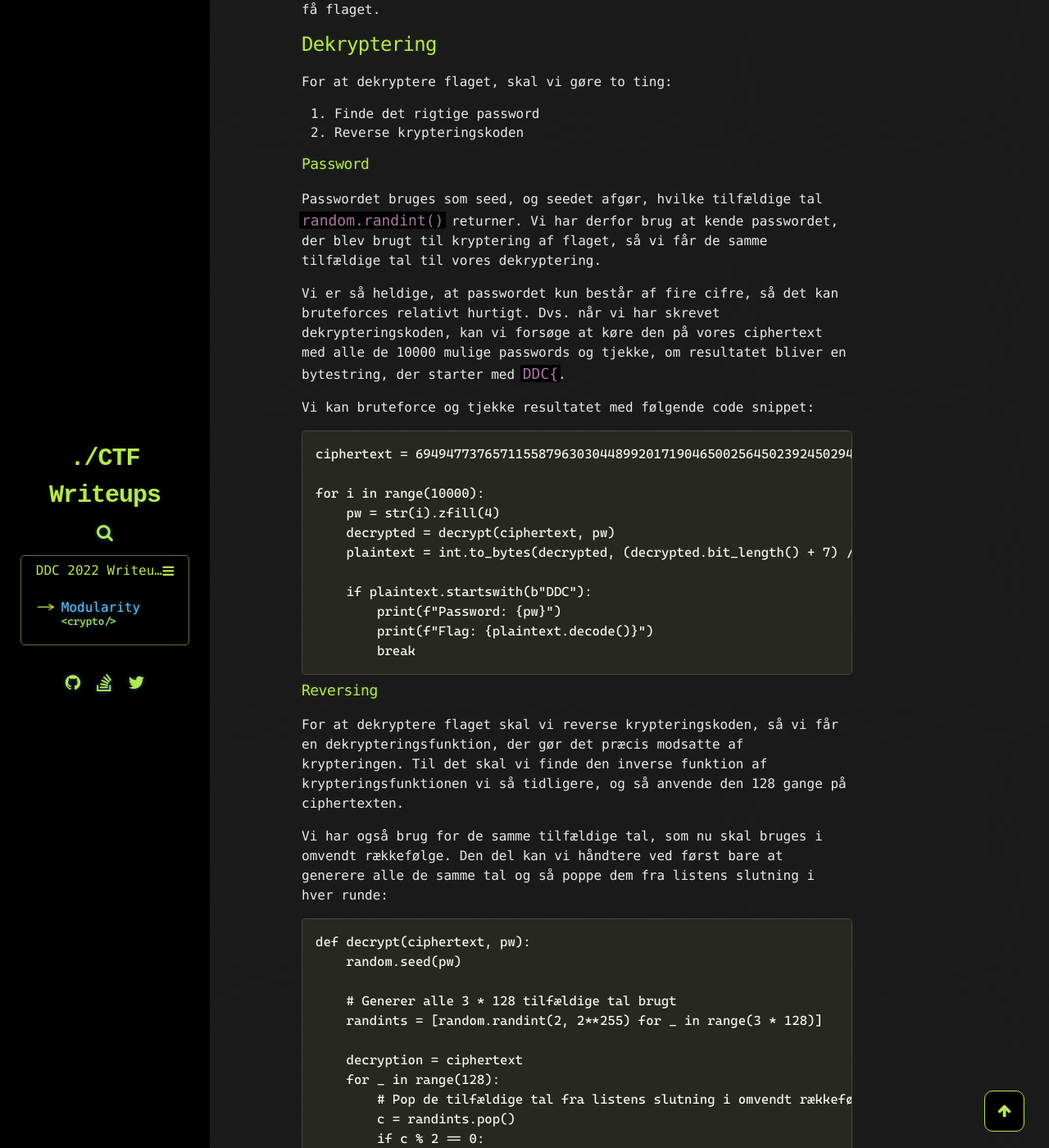
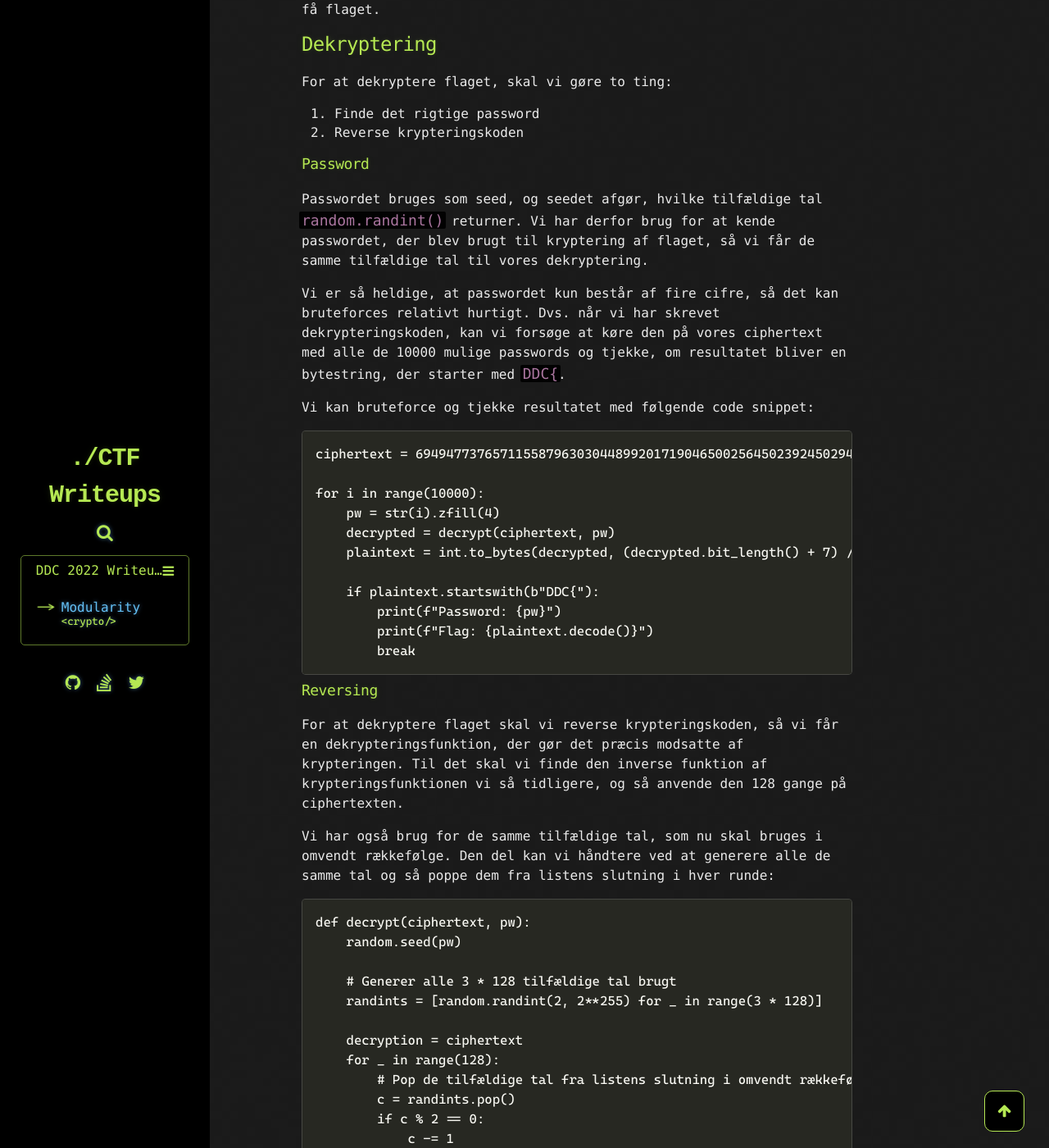
Before and after one commit to Nissen96/CTF-writeups, a Jekyll site: the page built from _writeups/2022/DDC-2022/Modularity.md, in a window 1280 px wide and 1400 px high, scrolled down 2730 px. Shown: the whole window at 82% size. Built offline with Jekyll 4.4.1, drawn with Linux system fonts in a browser that asks for light colours; nearby versions of some CDN libraries; library files that are not in the unit come from our copies; formulas are drawn with MathJax 3; some of the changed text lies outside the part shown.

Commit message:
Minor modularity fixes

````diff
--- a/_writeups/2022/DDC-2022/Modularity.md
+++ b/_writeups/2022/DDC-2022/Modularity.md
@@ -112,7 +112,7 @@
 
 ### Password
 
-Passwordet bruges som seed, og seedet afgør, hvilke tilfældige tal `random.randint()` returner. Vi har derfor brug at kende passwordet, der blev brugt til kryptering af flaget, så vi får de samme tilfældige tal til vores dekryptering.
+Passwordet bruges som seed, og seedet afgør, hvilke tilfældige tal `random.randint()` returner. Vi har derfor brug for at kende passwordet, der blev brugt til kryptering af flaget, så vi får de samme tilfældige tal til vores dekryptering.
 
 Vi er så heldige, at passwordet kun består af fire cifre, så det kan bruteforces relativt hurtigt. Dvs. når vi har skrevet dekrypteringskoden, kan vi forsøge at køre den på vores ciphertext med alle de 10000 mulige passwords og tjekke, om resultatet bliver en bytestring, der starter med `DDC{`.
 
@@ -125,7 +125,7 @@
     decrypted = decrypt(ciphertext, pw)
     plaintext = int.to_bytes(decrypted, (decrypted.bit_length() + 7) // 8, 'big')
 
-    if plaintext.startswith(b"DDC"):
+    if plaintext.startswith(b"DDC{"):
         print(f"Password: {pw}")
         print(f"Flag: {plaintext.decode()}")
         break
@@ -135,7 +135,7 @@
 
 For at dekryptere flaget skal vi reverse krypteringskoden, så vi får en dekrypteringsfunktion, der gør det præcis modsatte af krypteringen. Til det skal vi finde den inverse funktion af krypteringsfunktionen vi så tidligere, og så anvende den 128 gange på ciphertexten.
 
-Vi har også brug for de samme tilfældige tal, som nu skal bruges i omvendt rækkefølge. Den del kan vi håndtere ved først bare at generere alle de samme tal og så poppe dem fra listens slutning i hver runde:
+Vi har også brug for de samme tilfældige tal, som nu skal bruges i omvendt rækkefølge. Den del kan vi håndtere ved at generere alle de samme tal og så poppe dem fra listens slutning i hver runde:
 ```python
 def decrypt(ciphertext, pw):
     random.seed(pw)
@@ -182,7 +182,7 @@
 
 #### Modulær multiplikation
 
-Vi arbejder her med heltal modulo $$p$$, og her er den modsatte operation af multiplikation ikke division, som vi normalt kender det. Det gælder altså ikke at
+Vi arbejder her med heltal modulo $$p$$, og her er den modsatte operation af multiplikation ikke division, som vi normalt kender det. Det gælder altså *ikke* at
 
 $$ y \equiv x \cdot a \mod p \quad \Leftrightarrow \quad \frac{y}{a} \equiv x \mod p $$
 
@@ -194,17 +194,17 @@
 
 $$ a \cdot a^{-1} = 1 $$
 
-Det er samme princip vi bruger i modulær aritmetik. Her vil (nogle) tal `a` have en "modulær multiplikativ invers" `a^{-1}`, som ligesom før er det tal, der sikrer at
+Det er samme princip vi bruger i modulær aritmetik. Her vil (nogle) tal $$a$$ have en *modulær multiplikativ invers*, $$a^{-1}$$, som ligesom før er det tal, der sikrer at
 
 $$ a \cdot a^{-1} \equiv 1 \mod p $$
 
-For altså at komme fra $$x \cdot a \mod p$$ til $$x$$, skal vi finde $$a$$s modulære multiplikative inverse modulo $$p$$ og gange med den, da
+For altså at komme fra $$x \cdot a \mod p$$ til $$x$$, skal vi finde $$a$$s modulære multiplikative invers modulo $$p$$ og gange med den, da
 
 $$ x \cdot a \cdot a^{-1} \equiv x \cdot 1 \equiv x \mod p $$
 
-Hvordan finder vi den? Til det kan vi bruge *Euklids udvidede algorithme*. Forklaringen bliver lidt teknisk og kan evt. skippes, men i Python er det meget nemt: Det er indbygget i `pow` funktionen, så for at finde $$a^{-1} \mod p$$ kan du bare bruge `pow(a, -1, p)`.
+Hvordan finder vi den? Til det kan vi bruge *Euklids udvidede algoritme*. Forklaringen bliver lidt teknisk og kan evt. skippes, men i Python er det meget nemt: Det er indbygget i `pow` funktionen, så for at finde $$a^{-1} \mod p$$ kan du bruge `pow(a, -1, p)`.
 
-Forklaring: Euklids algoritme finder den største fælles divisor (`gcd` - greatest common divisor) for to tal, $$gcd(x, y)$$. Det er det største tal, der går op i både $$x$$ og $$y$$. Hvis det tal er $$1$$, er der altså ingen tal (udover $$1$$), der går op i begge tal, og så kaldes de *indbyrdes primiske* (co-prime). Bruger man Euklids *udvidede* algoritme får man samtidig de to tal $$u$$ og $$v$$, der gør at
+Teknisk forklaring: Euklids algoritme finder den største fælles divisor (`gcd` - greatest common divisor) for to tal, $$gcd(x, y)$$. Det er det største tal, der går op i både $$x$$ og $$y$$. Hvis det tal er $$1$$, er der altså ingen tal (udover $$1$$), der går op i begge tal, og så kaldes de *indbyrdes primiske* (co-prime). Bruger man Euklids *udvidede* algoritme får man samtidig de to tal $$u$$ og $$v$$, der gør at
 
 $$ u \cdot x + v \cdot y = gcd(x, y) $$
 
````
Also changed, not shown: other parts of _writeups/2022/DDC-2022/Modularity.md (+22 -22 lines).
